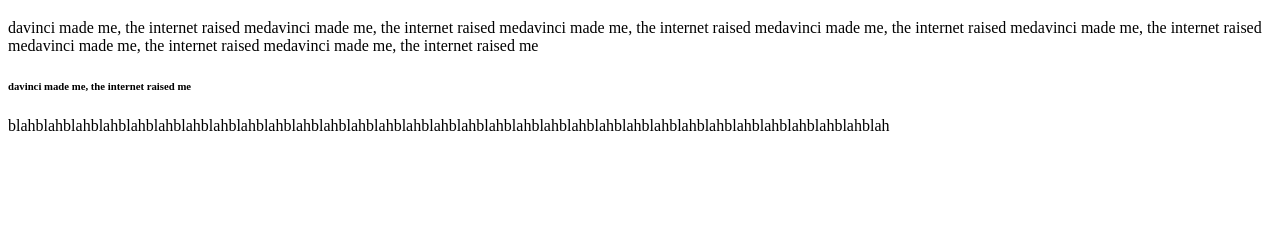
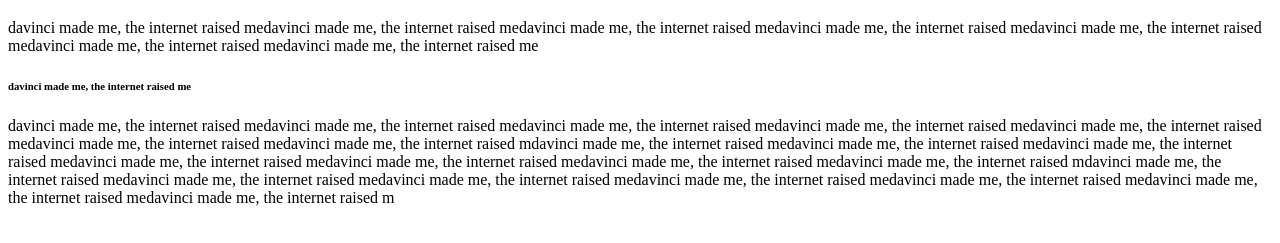
Before and after one commit to therealmonalisa/therealmonalisa, a plain HTML site: page index.html in a window 1280 px wide. Shown: the part 61-304 px from the top of the page. Drawn offline with Linux system fonts and the light colour scheme.

Commit message:
Update index.html

```diff
--- a/index.html
+++ b/index.html
@@ -10,7 +10,7 @@
 	<h1> DAVINCI MADE ME, THE INTERNET RAISED ME</h1>
 	<p> davinci made me, the internet raised medavinci made me, the internet raised medavinci made me, the internet raised medavinci made me, the internet raised medavinci made me, the internet raised medavinci made me, the internet raised medavinci made me, the internet raised me </p>
 	<h6> davinci made me, the internet raised me</h6>
-	<p>blahblahblahblahblahblahblahblahblahblahblahblahblahblahblahblahblahblahblahblahblahblahblahblahblahblahblahblahblahblahblahblah</p>
+	<p>davinci made me, the internet raised medavinci made me, the internet raised medavinci made me, the internet raised medavinci made me, the internet raised medavinci made me, the internet raised medavinci made me, the internet raised medavinci made me, the internet raised mdavinci made me, the internet raised medavinci made me, the internet raised medavinci made me, the internet raised medavinci made me, the internet raised medavinci made me, the internet raised medavinci made me, the internet raised medavinci made me, the internet raised mdavinci made me, the internet raised medavinci made me, the internet raised medavinci made me, the internet raised medavinci made me, the internet raised medavinci made me, the internet raised medavinci made me, the internet raised medavinci made me, the internet raised m</p>
 
 	</body>
 </html>
```
